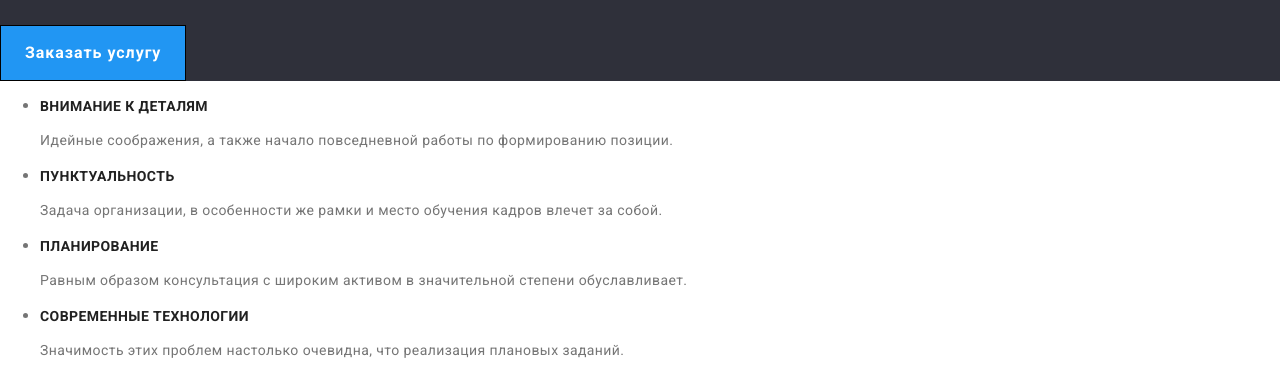
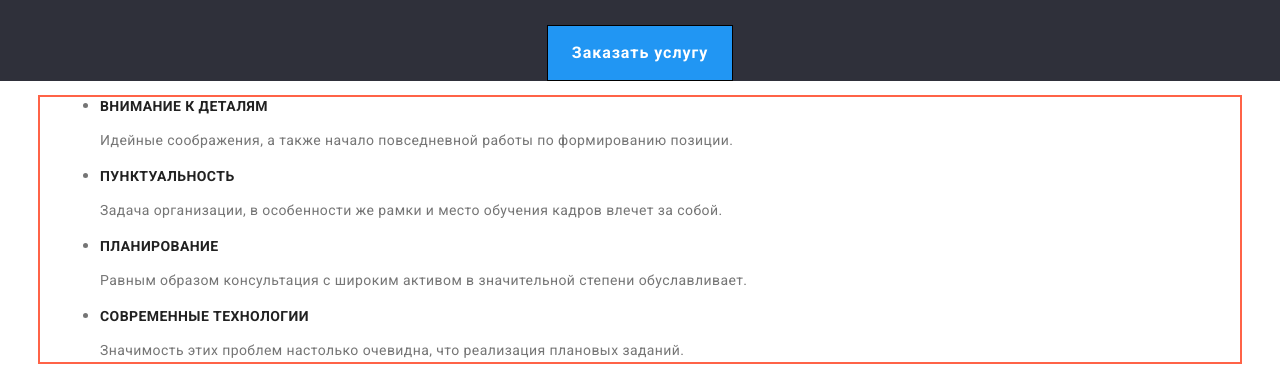
Before and after one commit to MarynaKip/goit-markup-hw-03, a plain HTML site: page index.html in a window 1280 px wide. Shown: the part 263-649 px from the top of the page. Drawn offline with nearby package versions, Linux system fonts and the light colour scheme.

Commit message:
class container added

```diff
--- a/css/styles.css
+++ b/css/styles.css
@@ -14,6 +14,16 @@ body {
   color: var(--primary-text-color);
   font-family: Roboto, sans-serif;
 }
+
+.container {
+  margin-left: auto;
+  margin-right: auto;
+  width: 1200px;
+  padding-left: 20px;
+  padding-right: 20px;
+  outline: 2px solid tomato;
+}
+
 
 a {
   text-decoration: none;
@@ -104,6 +114,7 @@ h2.section-title {
 
 .hero {
   background-color: var(--secondary-bg-color);
+  text-align: center;
 }
 
 .hero-title {
@@ -111,7 +122,6 @@ h2.section-title {
   font-weight: 900;
   font-size: 44px;
   line-height: 1.36;
-  text-align: center;
   letter-spacing: 0.06em;
   text-transform: uppercase;
 }
```
